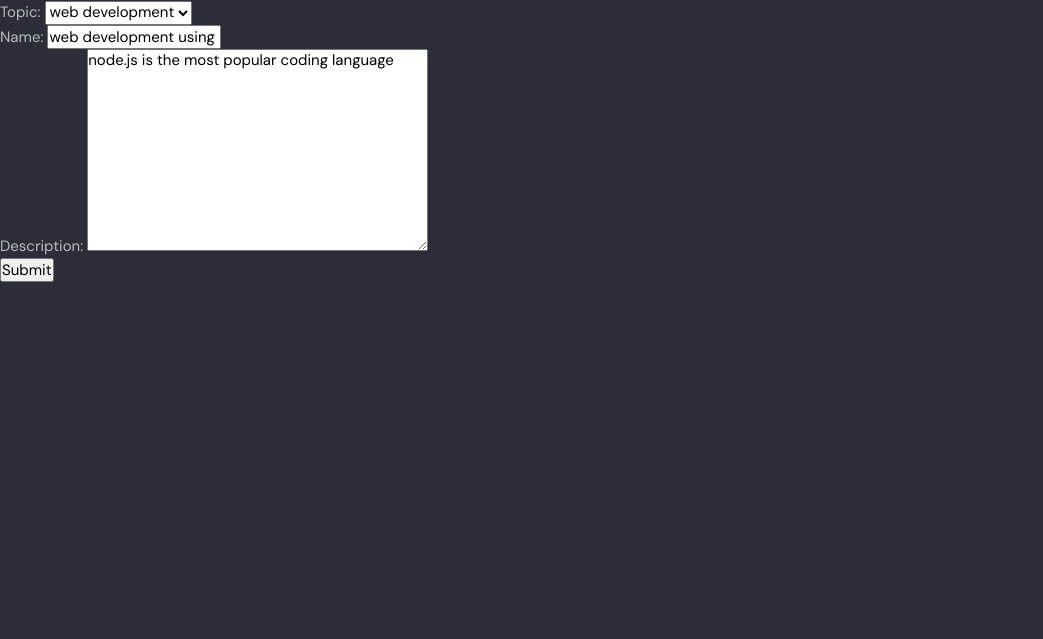
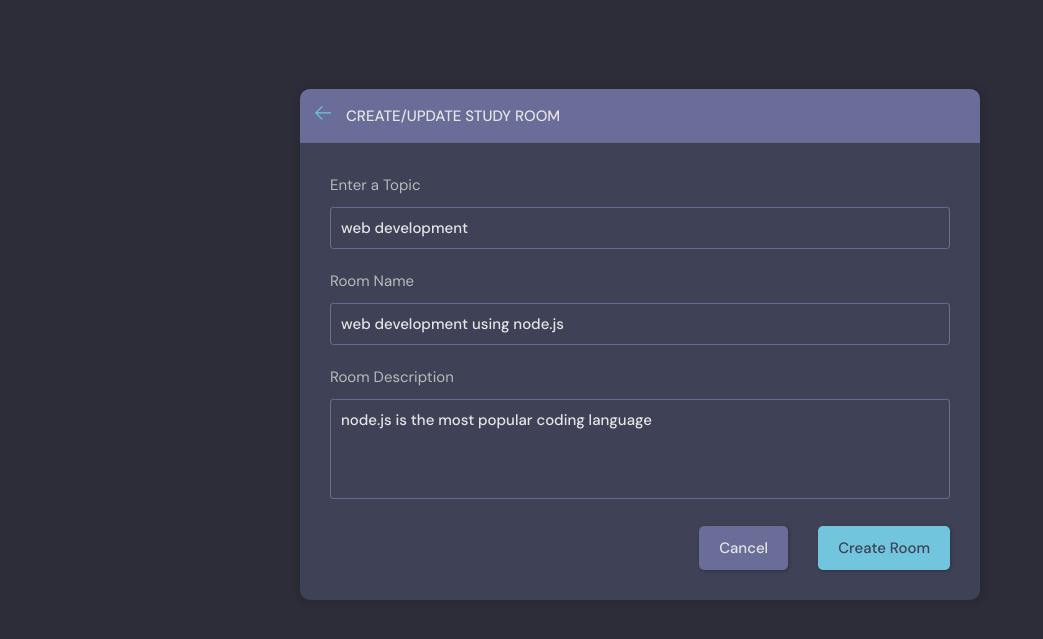
Before and after one commit to Ameen-K-Nejeeb/LearnLoop, a Django app: page /update-room/12/ in a window 1280 px wide. Shown: the part 76-715 px from the top of the page, without its empty margins (0-1043 px from the left). Run offline with Django 5.2, Linux system fonts and the light colour scheme; a user stored in the database is signed in; data comes from the database, SQL or seed files in the repository; both versions use the stored data as it was after the commit.

Commit message:
update : Create a new Room

```diff
--- a/base/templates/base/home.html
+++ b/base/templates/base/home.html
@@ -34,7 +34,7 @@
               <h2>Study Room</h2>
               <p>{{room_count}}</p>
             </div>
-            <a class="btn btn--main" href="create-room.html">
+            <a class="btn btn--main" href="{% url 'create-room' %}">
               <svg version="1.1" xmlns="http://www.w3.org/2000/svg" width="32" height="32" viewBox="0 0 32 32">
                 <title>add</title>
                 <path
--- a/base/templates/base/room_form.html
+++ b/base/templates/base/room_form.html
@@ -1,15 +1,82 @@
+
 {% extends "main.html" %}
 
 {% block content %}
 
-    <div>
-        <form method="POST" action="">
+  <main class="create-room layout">
+    <div class="container">
+      <div class="layout__box">
+        <div class="layout__boxHeader">
+          <div class="layout__boxTitle">
+            <a href="{% url 'home' %}">
+              <svg version="1.1" xmlns="http://www.w3.org/2000/svg" width="32" height="32" viewBox="0 0 32 32">
+                <title>arrow-left</title>
+                <path
+                  d="M13.723 2.286l-13.723 13.714 13.719 13.714 1.616-1.611-10.96-10.96h27.625v-2.286h-27.625l10.965-10.965-1.616-1.607z">
+                </path>
+              </svg>
+            </a>
+            <h3>Create/update Study Room</h3>
+          </div>
+        </div>
 
+
+
+        <div class="layout__body">
+          <form class="form" action="" method="POST">
             {% csrf_token %}
-            {{form.as_p}}
 
-             <input type="Submit" value="Submit" />
-        </form>
+              <div class="form__group">
+              <label for="room_topic">Enter a Topic</label>
+              <input type="text" value="{{room.topic.name}}" name="topic" list="topic-list" />
+              <datalist id="topic-list" >
+                <select name="" id="room_topic">
+                  {% for topic in topics %}
+                    <option value="{{topic.name}}">{{topic.name}}</option>
+                  {% endfor %}
+
+                </select>
+              </datalist>
+            </div>
+
+
+            <div class="form__group">
+              <label for="room_name">Room Name</label>
+            {{form.name}}
+            </div>
+
+            <div class="form__group">
+              <label for="room_description">Room Description</label>
+              {{form.description}}
+            </div>
+
+
+
+            <!-- <div class="form__group">
+              <label for="room_topic">Topic</label>
+              <input required type="text" name="topic" id="room_topic" list="topic-list" />
+              <datalist id="topic-list">
+                <select id="room_topic">
+                  <option value="">Select your topic</option>
+                  <option value="Python">Python</option>
+                  <option value="Django">Django</option>
+                </select>
+              </datalist>
+            </div> -->
+
+
+            <div class="form__action">
+              <a class="btn btn--dark" href="index.html">Cancel</a>
+              <button class="btn btn--main" type="submit">Create Room</button>
+            </div>
+          </form>
+        </div>
+
+
+
+
+      </div>
     </div>
+  </main>
 
 {% endblock content %}
--- a/base/views.py
+++ b/base/views.py
@@ -132,15 +132,22 @@ def userProfile (request,pk):
 def createRoom(request):
     form = RoomForm()
 
+    topics = Topic.objects.all()
+
     if request.method == 'POST':
-        form = RoomForm(request.POST)
-        if form.is_valid():
-            room = form.save(commit=False)
-            room.host = request.user
-            room.save()
-            return redirect('home')
+        topic_name = request.POST.get('topic')
+        topic , created = Topic.objects.get_or_create(name= topic_name)
 
-    context={'form':form}
+        Room.objects.create(
+            host= request.user,
+            topic=topic,
+            name= request.POST.get('name'),
+            description= request.POST.get('description'),
+
+        )
+        return redirect('home')
+
+    context={'form':form ,'topics':topics}
     return render(request,'base/room_form.html', context)
 
 
@@ -148,6 +155,8 @@ def createRoom(request):
 def updateRoom(request,pk):
     room = Room.objects.get(id=pk)
     form = RoomForm(instance=room)
+
+    topics = Topic.objects.all()
 
     if request.user != room.host:
         return HttpResponse("you are not allowed here!!")
@@ -158,7 +167,7 @@ def updateRoom(request,pk):
             form.save()
             return redirect('home')
 
-    context = {'form':form }
+    context = {'form':form ,'topics':topics,'room':room}
     return render(request, 'base/room_form.html', context)
 
 
```
Also changed, not shown: base/templates/base/room_form_old.html (added, +15 -0 lines), db.sqlite3.
